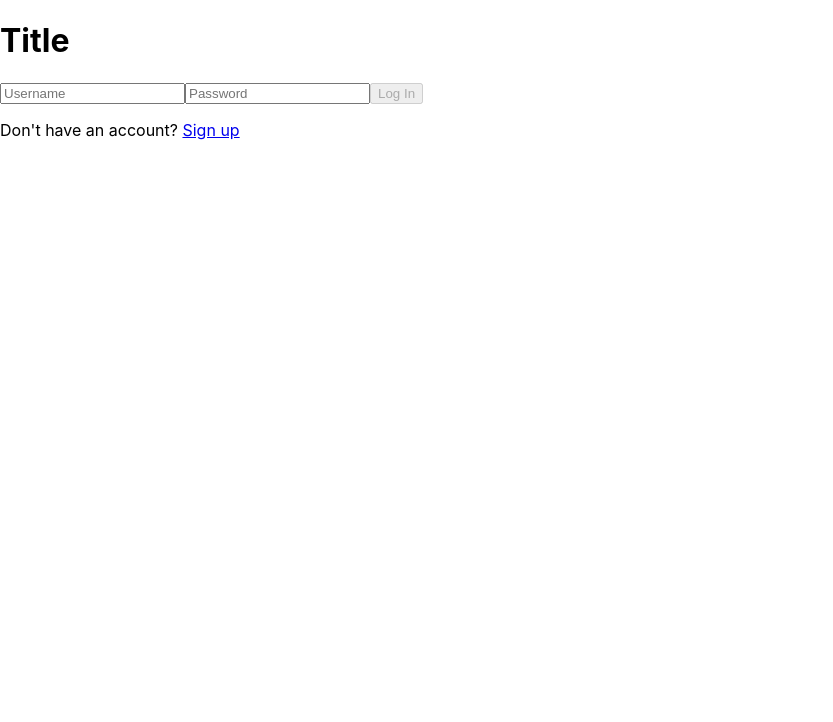
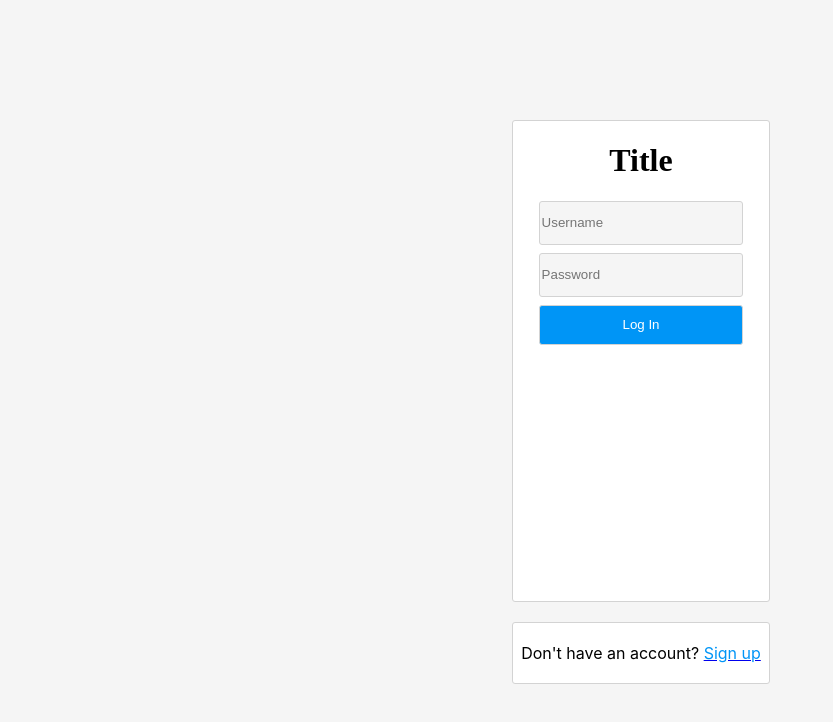
Before and after one commit to spen-c-kimm/kimmells-project-client, a React (Create React App) app: page / in a window 1280 px wide. Shown: the top 722 px of the page, without its empty margins (0-833 px from the left). Built offline with nearby package versions, Linux system fonts and the light colour scheme.

Commit message:
Added styles for all pages

```diff
--- a/src/index.css
+++ b/src/index.css
@@ -11,3 +11,177 @@ code {
   font-family: source-code-pro, Menlo, Monaco, Consolas, 'Courier New',
     monospace;
 }
+
+.background {
+  background: whitesmoke;
+  height: 100vh;
+  width: 100%;
+  top: 0;
+  position: absolute;
+}
+
+.container {
+  margin: 15vh 0 0 40%;
+  border: 1px solid lightgray;
+  border-radius: 3px;
+  width: 20%;
+  height: 60vh;
+  text-align: center;
+  display: flex;
+  flex-direction: column;
+  background: white;
+}
+
+.container input {
+  height: 40px;
+  background: whitesmoke;
+  margin: 0 10% 1vh 10%;
+  border: 1px solid lightgray;
+  border-radius: 3px;
+  outline: none;
+}
+
+.container button {
+  height: 40px;
+  background: #0095f6;
+  color: white;
+  margin: 0 10% 0 10%;
+  border: 1px solid lightgray;
+  border-radius: 3px;
+}
+
+
+.small-container {
+  margin: 2.5vh 0 0 40%;
+  border: 1px solid lightgray;
+  border-radius: 3px;
+  width: 20%;
+  height: 7.5vh;
+  text-align: center;
+  display: flex;
+  flex-direction: column;
+  background: white;
+  justify-content: center;
+}
+
+.blue-link {
+  color: #0095f6;
+}
+
+.cursive {
+  font-style: 'Brush Script MT';
+  font-family: "Brush Script MT, cursive";
+}
+
+.page {
+  margin: 0 0 0 33.33%;
+  border: 1px solid lightgray;
+  border-radius: 3px;
+  width: 33.33%;
+  height: 99.5vh;
+  /* text-align: center; */
+  display: flex;
+  flex-direction: column;
+  background: white;
+}
+
+.post-profile-picture {
+  height: 50px;
+  border-radius: 50px;
+  margin-right: 10px;
+  margin-left: 10px;
+}
+
+.profile-picture {
+  height: 100px;
+  border-radius: 50px;
+  border: 2px solid white;
+  float: left;
+  margin-top: auto;
+}
+
+.banner {
+  background: lightgray;
+  height: 20vh;
+  display: flex;
+  /* flex-direction: column; */
+}
+
+.centered {
+  width: 100%;
+  text-align: center;
+  border-bottom: 1px solid lightgray;
+}
+
+.centered button {
+  height: 40px;
+  width: 20%;
+  margin: 0 5px 0 5px;
+  border: none;
+  border-radius: 3px;
+}
+
+.centered button:hover {
+  background: black;
+  color: white;
+  cursor: pointer;
+}
+
+.profile-top {
+  height: 35vh;
+}
+.posts-container {
+  height: 55vh;
+  overflow-y: scroll;
+}
+
+.row {
+  display: flex;
+  flex-direction: row;
+}
+
+.post {
+  border-bottom: 1px solid lightgray;
+}
+
+.footer {
+  width: 90%;
+  margin-left: 5%;
+  display: flex;
+  flex-direction: row;
+  justify-content: space-between;
+}
+
+.footer button {
+  height: 40px;
+  border: none;
+}
+
+.footer button:hover {
+  background: black;
+  color: white;
+  cursor: pointer;
+}
+
+.fifth {
+  width: 20%;
+  margin-top: auto;
+}
+
+.fifth button {
+  width: 100%;
+}
+
+.post-banner {
+  margin-top: 10px;
+}
+
+.post-text {
+  width: 80%;
+  margin-left: 10%;
+}
+
+.post-actions {
+  width: 80%;
+  margin-left: 10%;
+}
```
